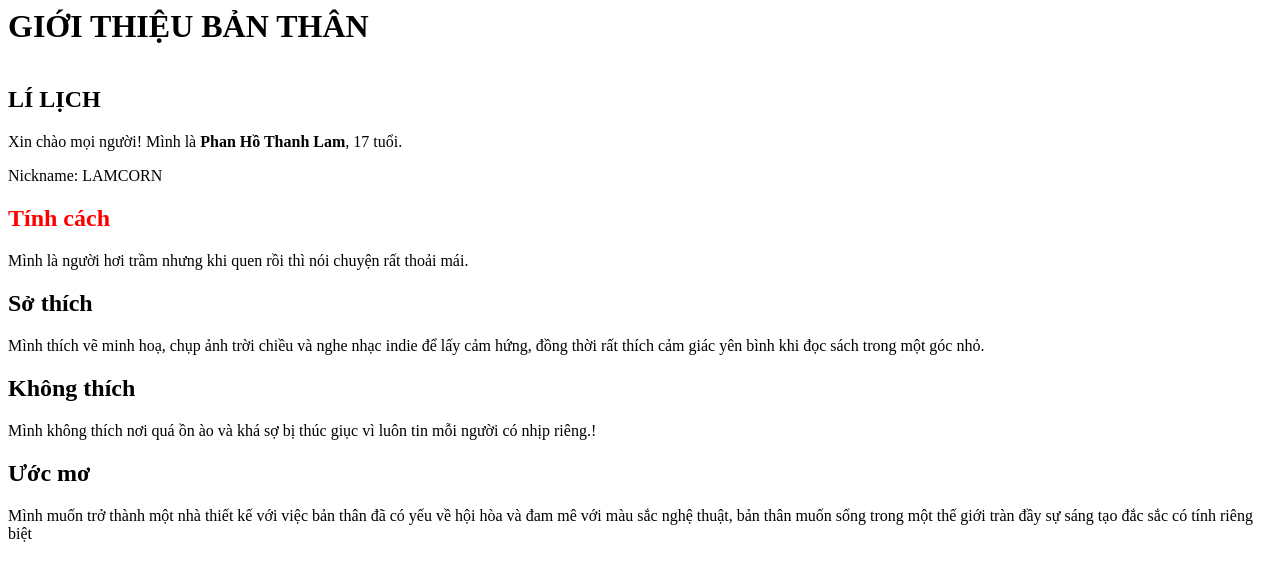
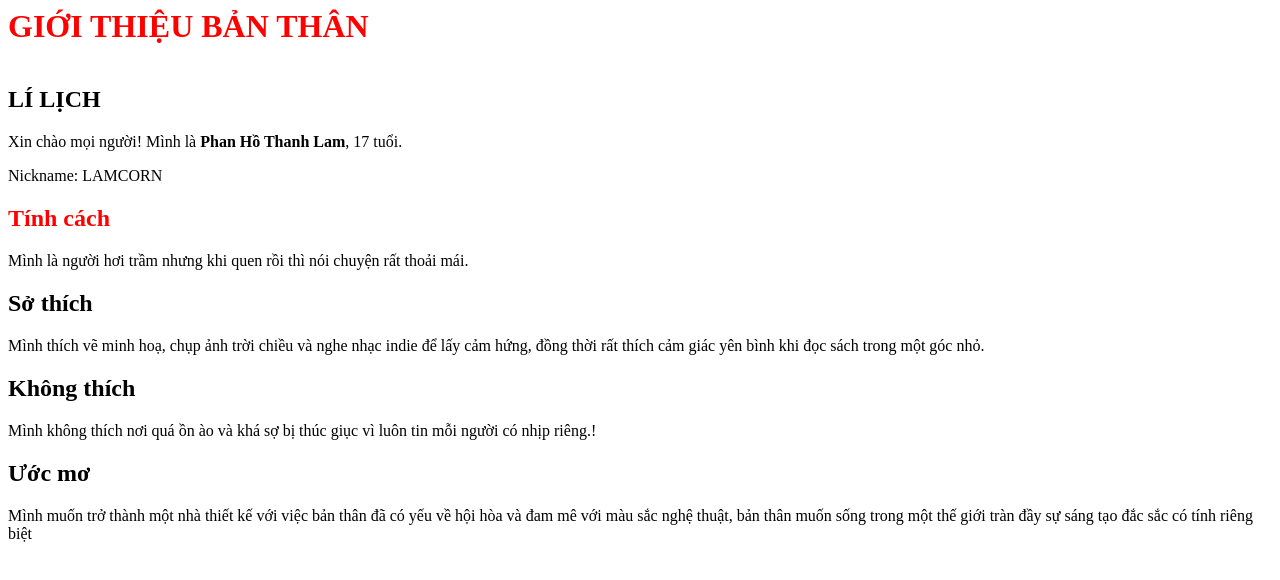
Before and after one commit to LamCorn67/lamcorn1, a plain HTML site: page index.html in a window 1280 px wide. Drawn offline with Linux system fonts and the light colour scheme.

Commit message:
Update index.html

```diff
--- a/index.html
+++ b/index.html
@@ -3,7 +3,7 @@
     <meta charset="UTF-8">
   <head>
   <body>
-<h1>GIỚI THIỆU BẢN THÂN</h1>
+<h1 style="color: red; text-align; center;">GIỚI THIỆU BẢN THÂN</h1>
     <img src="">
     <h2>LÍ LỊCH</h2>
     <p>Xin chào mọi người! Mình là <b>Phan Hồ Thanh Lam</b>, 17 tuổi.</p>
```
